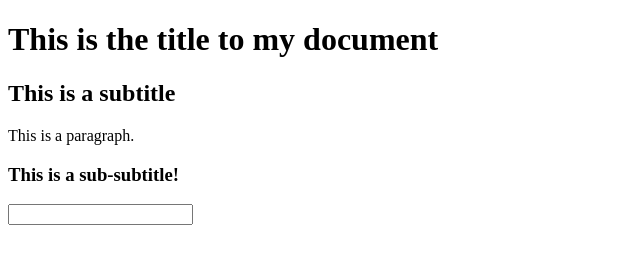
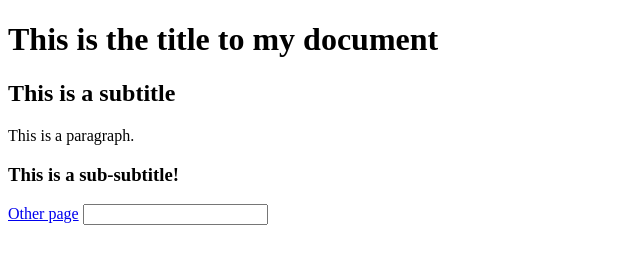
Before and after one commit to SuZediuX/Web-Dev-Rev-2022, a plain HTML site: page index.html in a window 1280 px wide. Shown: the whole page, without its empty margins (0-640 px from the left). Drawn offline with Linux system fonts and the light colour scheme.

Commit message:
Add new file | Add a tag

```diff
--- a/index.html
+++ b/index.html
@@ -10,6 +10,7 @@
         This is a paragraph.
     </p>
     <h3>This is a sub-subtitle!</h3>
+    <a href="about.html">Other page</a>
     <input>
     </div>
 </body>
```
Also changed, not shown: about.html (added).
